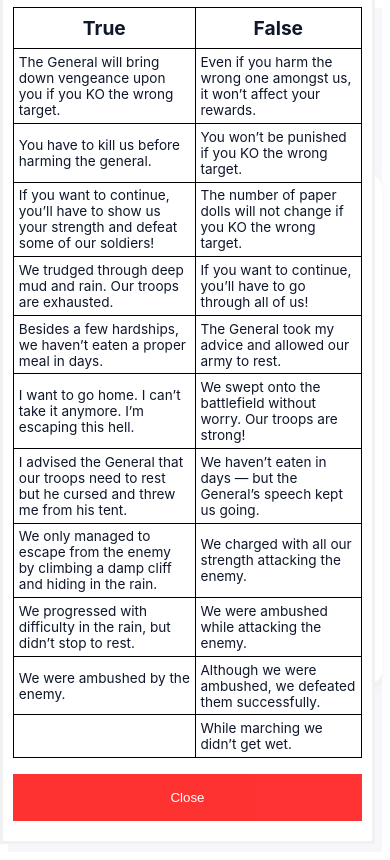
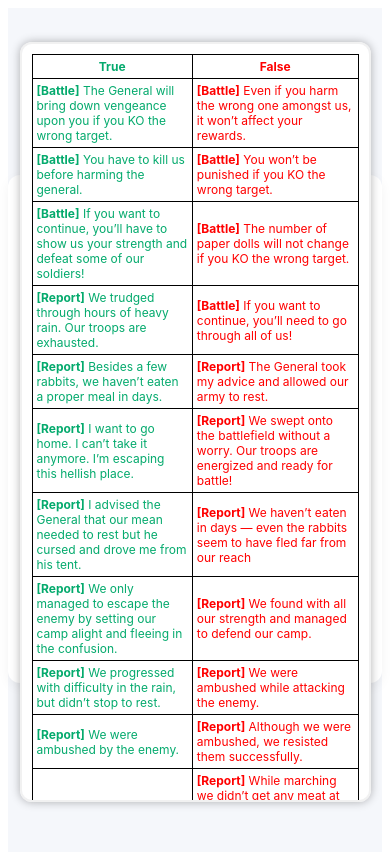
Before and after one commit to TrongLam2001/mutation-ultra-onmyoji, a plain HTML site: page index.html in a window 390 px wide. Both pictures are taken after a click on the button "Odokuro Message". Drawn offline with Linux system fonts and the light colour scheme.

Commit message:
update responsive popup

```diff
--- a/index.html
+++ b/index.html
@@ -81,67 +81,113 @@
         </div>
         <button class="open-button" onclick="openForm()">Odokuro Message</button>
 
+        <div class="layout">
             <div class="form-popup" id="myForm">
                 <form action="/action_page.php" class="form-container">
                     <table>
                         <thead>
                             <tr>
-                            <th>True</th>
-                            <th>False</th>
+                                <th class="true">True</th>
+                                <th class="false">False</th>
                             </tr>
                         </thead>
                         <tbody>
                             <tr>
-                            <td>The General will bring down vengeance upon you if you KO the wrong target.</td>
-                            <td>Even if you harm the wrong one amongst us, it won’t affect your rewards.</td>
+                                <td class="true"><strong>[Battle]</strong> The General will bring down vengeance upon
+                                    you if
+                                    you KO the wrong
+                                    target.</td>
+                                <td class="false"><strong>[Battle]</strong> Even if you harm the wrong one amongst us,
+                                    it
+                                    won’t affect your
+                                    rewards.</td>
                             </tr>
                             <tr>
-                            <td>You have to kill us before harming the general.</td>
-                            <td>You won’t be punished if you KO the wrong target.</td>
+                                <td class="true"><strong>[Battle]</strong> You have to kill us before harming the
+                                    general.
+                                </td>
+                                <td class="false"><strong>[Battle]</strong> You won’t be punished if you KO the wrong
+                                    target.</td>
                             </tr>
                             <tr>
-                            <td>If you want to continue, you’ll have to show us your strength and defeat some of our
+                                <td class="true"><strong>[Battle]</strong> If you want to continue, you’ll have to show
+                                    us
+                                    your strength and
+                                    defeat some
+                                    of our
                                     soldiers!</td>
-                            <td>The number of paper dolls will not change if you KO the wrong target.</td>
+                                <td class="false"><strong>[Battle]</strong> The number of paper dolls will not change if
+                                    you
+                                    KO the wrong
+                                    target.</td>
                             </tr>
                             <tr>
-                            <td>We trudged through deep mud and rain. Our troops are exhausted.</td>
-                            <td>If you want to continue, you’ll have to go through all of us!</td>
+                                <td class="true"><strong>[Report]</strong> We trudged through hours of heavy rain. Our
+                                    troops
+                                    are exhausted.
+                                </td>
+                                <td class="false"><strong>[Battle]</strong> If you want to continue, you’ll need to go
+                                    through all of us!
+                                </td>
                             </tr>
                             <tr>
-                            <td>Besides a few hardships, we haven’t eaten a proper meal in days.</td>
-                            <td>The General took my advice and allowed our army to rest.</td>
+                                <td class="true"><strong>[Report]</strong> Besides a few rabbits, we haven’t eaten a
+                                    proper meal in days.
+                                </td>
+                                <td class="false"><strong>[Report]</strong> The General took my advice and allowed our
+                                    army
+                                    to rest.</td>
                             </tr>
                             <tr>
-                            <td>I want to go home. I can’t take it anymore. I’m escaping this hell.</td>
-                            <td>We swept onto the battlefield without worry. Our troops are strong!</td>
+                                <td class="true"><strong>[Report]</strong> I want to go home. I can’t take it anymore.
+                                    I’m
+                                    escaping this
+                                    hellish place.</td>
+                                <td class="false"><strong>[Report]</strong> We swept onto the battlefield without a
+                                    worry.
+                                    Our
+                                    troops are
+                                    energized and ready for battle!</td>
                             </tr>
                             <tr>
-                            <td>I advised the General that our troops need to rest but he cursed and threw me from his
+                                <td class="true"><strong>[Report]</strong> I advised the General that our mean needed to
+                                    rest but he cursed
+                                    and drove me
+                                    from his
                                     tent.</td>
-                            <td>We haven’t eaten in days — but the General’s speech kept us going.</td>
+                                <td class="false"><strong>[Report]</strong> We haven’t eaten in days — even the rabbits
+                                    seem to have fled far from our reach</td>
                             </tr>
                             <tr>
-                            <td>We only managed to escape from the enemy by climbing a damp cliff and hiding in the
-                                rain.</td>
-                            <td>We charged with all our strength attacking the enemy.</td>
+                                <td class="true"><strong>[Report]</strong> We only managed to escape the enemy by
+                                    setting our camp alight and fleeing in the confusion.</td>
+                                <td class="false"><strong>[Report]</strong> We found with all our strength and managed
+                                    to defend
+                                    our camp.</td>
                             </tr>
                             <tr>
-                            <td>We progressed with difficulty in the rain, but didn’t stop to rest.</td>
-                            <td>We were ambushed while attacking the enemy.</td>
+                                <td class="true"><strong>[Report]</strong> We progressed with difficulty in the rain,
+                                    but
+                                    didn’t stop to
+                                    rest.</td>
+                                <td class="false"><strong>[Report]</strong> We were ambushed while attacking the enemy.
+                                </td>
                             </tr>
                             <tr>
-                            <td>We were ambushed by the enemy.</td>
-                            <td>Although we were ambushed, we defeated them successfully.</td>
+                                <td class="true"><strong>[Report]</strong> We were ambushed by the enemy.</td>
+                                <td class="false"><strong>[Report]</strong> Although we were ambushed, we resisted them
+                                    successfully.</td>
                             </tr>
                             <tr>
                                 <td></td>
-                            <td>While marching we didn’t get wet.</td>
+                                <td class="false"><strong>[Report]</strong> While marching we didn’t get any meat at
+                                    all.</td>
                             </tr>
                         </tbody>
                     </table>
+                </form>
                 <button type="button" class="btn cancel" onclick="closeForm()">Close</button>
-            </form>
+            </div>
         </div>
         <footer>
             © 2025 Lịch Icon — Thiết kế bởi <strong>Ig: _Hatsu_</strong></a>
@@ -151,11 +197,13 @@
     <script src="./index.js"></script>
     <script>
         function openForm() {
-            document.getElementById("myForm").style.display = "block";
+            document.querySelector(".layout").style.display = "block";
+            document.querySelector('.open-button').style.display = "none";
         }
 
         function closeForm() {
-            document.getElementById("myForm").style.display = "none";
+            document.querySelector(".layout").style.display = "none";
+            document.querySelector('.open-button').style.display = "block";
         }
     </script>
 </body>
--- a/popup.css
+++ b/popup.css
@@ -1,3 +1,11 @@
+.true {
+    color: #04AA6D;
+}
+
+.false {
+    color: red;
+}
+
 .open-button {
     background-color: #555;
     color: white;
@@ -9,66 +17,82 @@
     bottom: 23px;
     right: 28px;
     width: 280px;
+    border-radius: 8px;
+}
+
+.layout {
+    display: none;
+    top: 0;
+    bottom: 0;
+    left: 0;
+    right: 0;
+    position: absolute;
+    z-index: 5;
 }
 
 /* The popup form - hidden by default */
 .form-popup {
-    display: none;
+    /* display: none; */
     position: fixed;
     bottom: 0;
     right: 15px;
     border: 3px solid #f1f1f1;
-    z-index: 9;
-    max-width: 33.75rem;
+    max-width: 38rem;
+    /* ~540px */
+    width: 100%;
+    background-color: white;
+    border-radius: 12px;
+    box-shadow: 0 0 10px rgba(0, 0, 0, 0.3);
+    overflow: auto;
 }
 
 /* Add styles to the form container */
 .form-container {
+    padding: 16px;
+    background-color: white;
     max-width: 100%;
-    padding: 10px;
-    background-color: white;
 }
 
 /* Full-width input fields */
 .form-container input[type=text],
 .form-container input[type=password] {
     width: 100%;
-    padding: 15px;
-    margin: 5px 0 22px 0;
-    border: none;
+    padding: 12px;
+    margin: 8px 0;
+    border: 1px solid #ccc;
+    border-radius: 6px;
     background: #f1f1f1;
 }
 
-/* When the inputs get focus, do something */
 .form-container input[type=text]:focus,
 .form-container input[type=password]:focus {
-    background-color: #ddd;
-    outline: none;
+    background-color: #fff;
+    outline: 2px solid #04AA6D;
 }
 
-/* Set a style for the submit/login button */
-.form-container .btn {
+/* Buttons */
+.form-popup .btn {
     background-color: #04AA6D;
     color: white;
-    padding: 16px 20px;
+    padding: 14px 18px;
     border: none;
     cursor: pointer;
     width: 100%;
     margin-bottom: 10px;
-    opacity: 0.8;
+    border-radius: 6px;
+    transition: 0.3s;
 }
 
-/* Add a red background color to the cancel button */
-.form-container .cancel {
+.form-popup .cancel {
     background-color: red;
 }
 
-/* Add some hover effects to buttons */
-.form-container .btn:hover,
+.form-popup .btn:hover,
 .open-button:hover {
     opacity: 1;
 }
 
+/* Table styles */
 table,
 th,
 td {
@@ -78,16 +102,75 @@ td {
 
 table {
     margin-bottom: 1rem;
+    width: 100%;
 }
 
 th {
     text-align: center;
-    font-size: 1.2rem;
+    font-size: 1.1rem;
     font-weight: bold;
     padding: .5rem;
 }
 
 td {
-    font-size: .85rem;
-    padding: .3rem;
+    font-size: .9rem;
+    padding: .4rem;
 }
+
+/* -------- RESPONSIVE -------- */
+@media (max-width: 1024px) {
+    .form-popup {
+        max-width: 70%;
+        right: 10px;
+    }
+}
+
+@media (max-width: 768px) {
+    .form-popup {
+        max-width: 90%;
+        left: 5%;
+        right: 5%;
+        bottom: 10px;
+    }
+
+    .open-button {
+        width: 200px;
+        padding: 12px 14px;
+    }
+
+    th,
+    td {
+        font-size: .8rem;
+    }
+}
+
+@media (max-width: 480px) {
+    .form-popup {
+        position: fixed;
+        top: 5%;
+        left: 5%;
+        right: 5%;
+        bottom: auto;
+        max-height: 90%;
+        overflow-y: auto;
+        border-width: 2px;
+    }
+
+    .form-container {
+        padding: 10px;
+    }
+
+    .open-button {
+        width: 150px;
+        font-size: .9rem;
+        padding: 10px;
+        bottom: 10px;
+        right: 10px;
+    }
+
+    th,
+    td {
+        font-size: .75rem;
+        padding: .25rem;
+    }
+}
```
Lines whose indentation alone changed are shown as unchanged.
